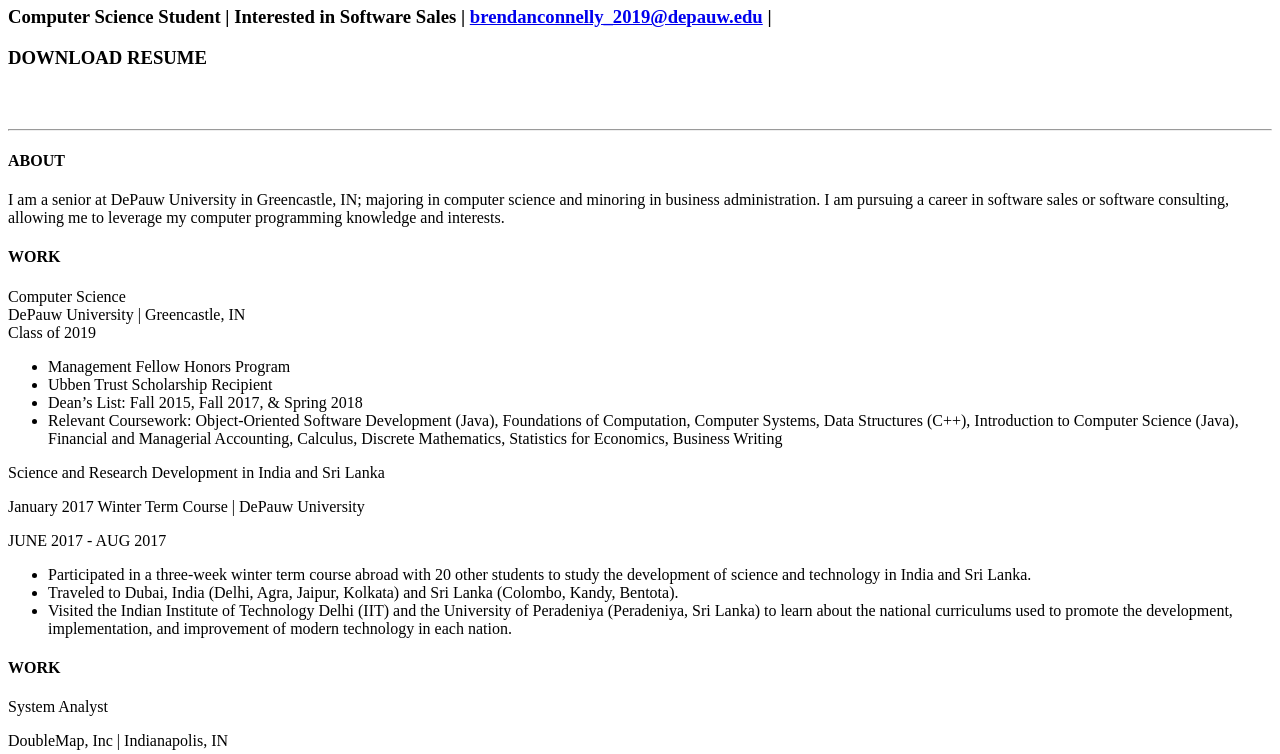
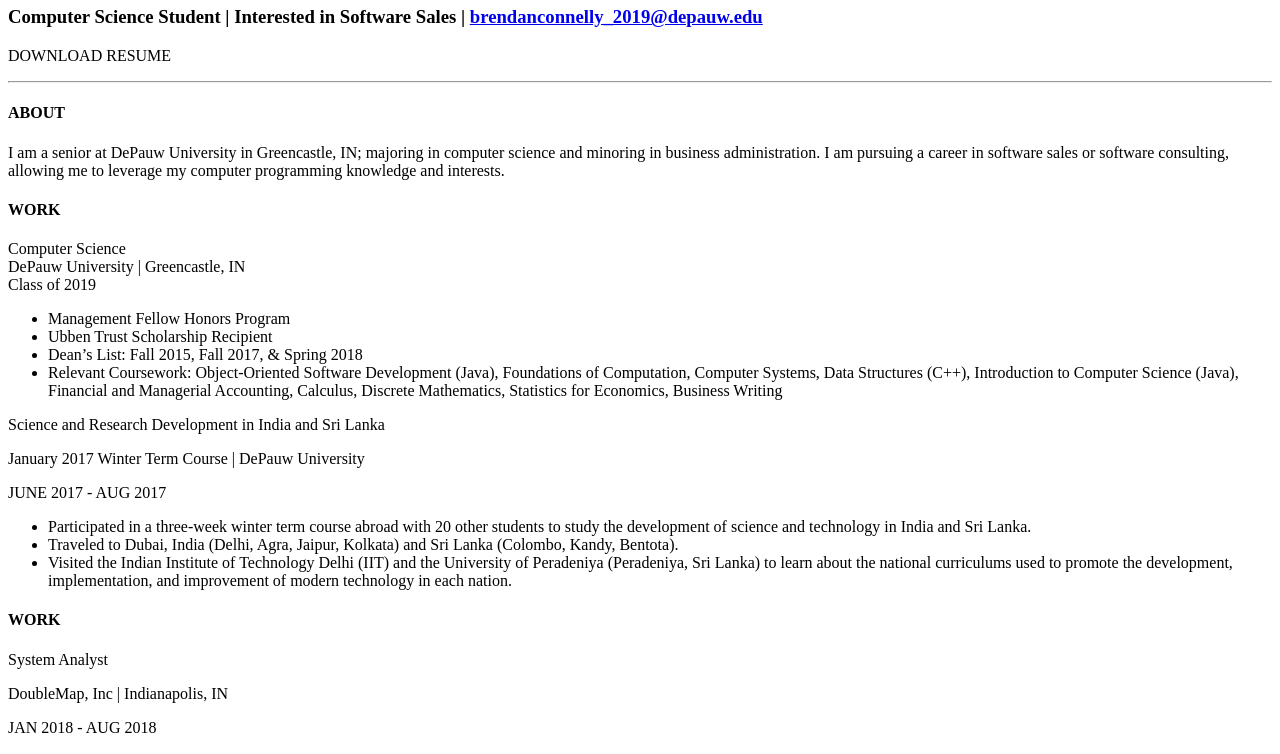
Before and after one commit to bgcon29/My_website_repo, a plain HTML site: page index.html in a window 1280 px wide. Shown: the part 60-814 px from the top of the page. Drawn offline with Linux system fonts and the light colour scheme.

Commit message:
move resume link

```diff
--- a/index.html
+++ b/index.html
@@ -11,7 +11,8 @@
 <body>
 <div id = "header">
   <h1> Brendan Connelly </h1>
-  <h3>Computer Science Student | Interested in Software Sales | <a href="mailto:brendanconnelly_2019@depauw.edu">brendanconnelly_2019@depauw.edu</a> | <a href="/Brendan_Connelly_Resume.pdf" download "Brendan_Connelly_Resume.pdf"></i></a> <p>DOWNLOAD RESUME</p> &nbsp;</h3>
+  <h3>Computer Science Student | Interested in Software Sales | <a href="mailto:brendanconnelly_2019@depauw.edu">brendanconnelly_2019@depauw.edu</a> &nbsp;</h3>
+  <p><a href="/Brendan_Connelly_Resume.pdf" download "Brendan_Connelly_Resume.pdf"></i></a> <p>DOWNLOAD RESUME</p></p>
 </div>
 <hr>
 <div id = "about">
```
